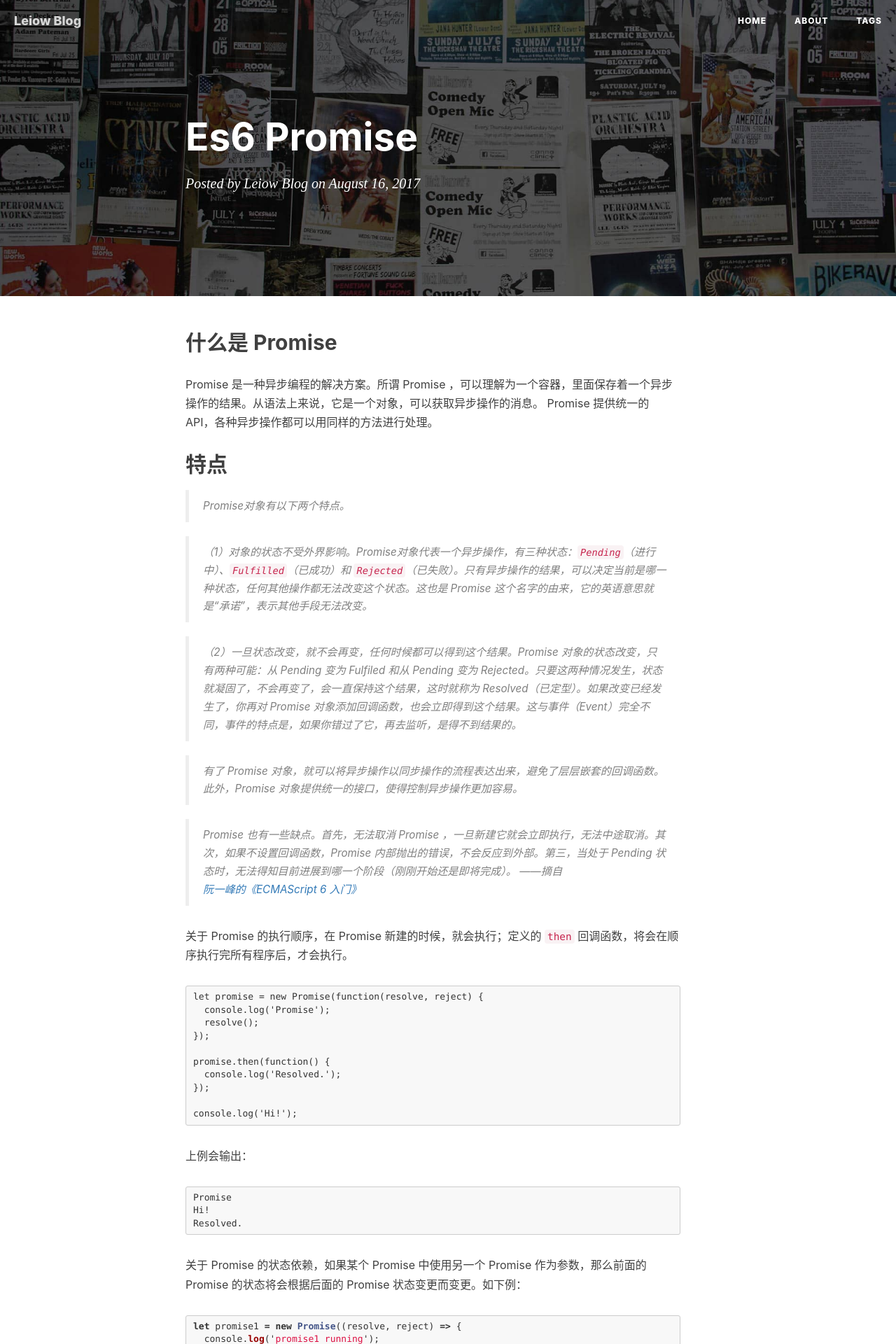
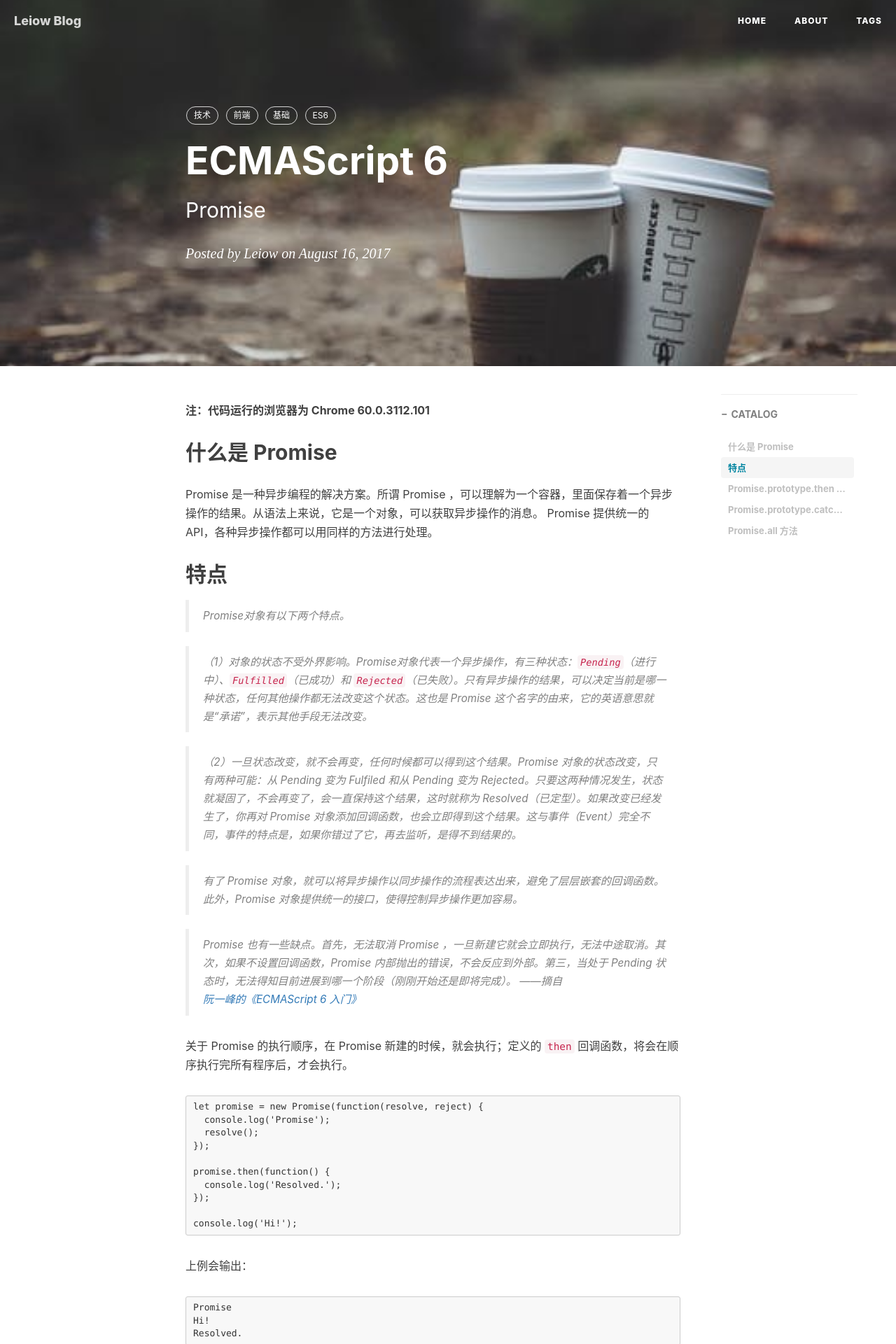
Before and after one commit to Leiow/blog, a Jekyll site: the page built from _posts/2017-08-16-es6-promise.md, in a window 1280 px wide. Shown: the top 1920 px of the page at 70% size. Built offline with Jekyll 4.4.1, drawn with Linux system fonts in a browser that asks for light colours; nearby versions of some CDN libraries; our own code applies the rules of GitHub Pages for plain Markdown files; comment, search, counter and statistics services are not loaded.

Commit message:
modify blog about promise

```diff
--- a/_posts/2017-08-16-es6-promise.md
+++ b/_posts/2017-08-16-es6-promise.md
@@ -1,4 +1,19 @@
+---
+layout : post
+title : "ECMAScript 6"
+subtitle : "Promise"
+date : 2017-08-16 15:09:00
+author : "Leiow"
+header-img : "img/post-bg-coffee.jpeg"
+catalog : true
+tags :
+    - 技术
+    - 前端
+    - 基础
+    - ES6
+---
 
+**注：代码运行的浏览器为 Chrome 60.0.3112.101**
 
 ## 什么是 Promise
 
```
